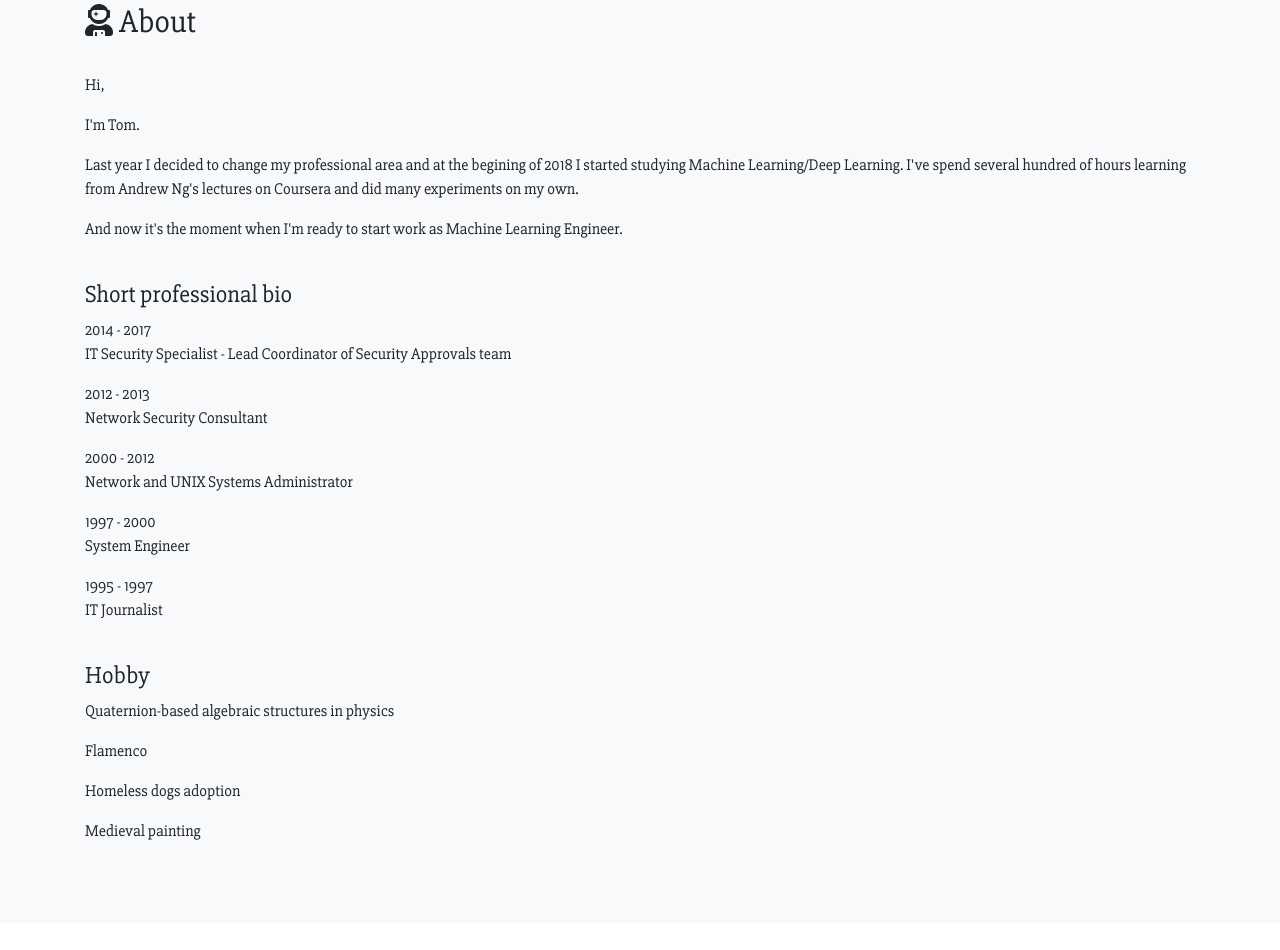
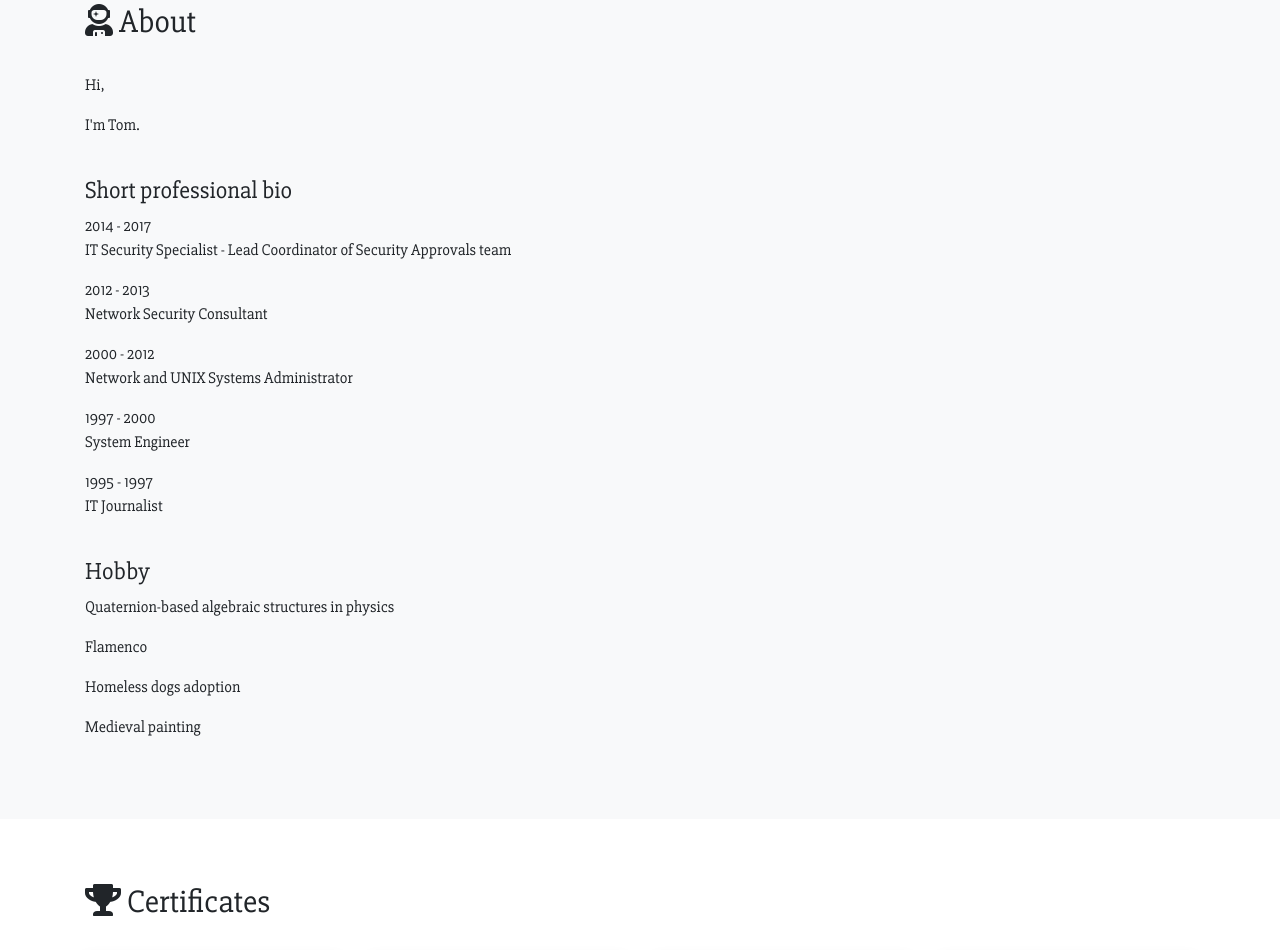
Before and after one commit to HALINA9000/HALINA9000.github.io, a plain HTML site: page index.html in a window 1280 px wide. Shown: the part 946-1896 px from the top of the page. Drawn offline with nearby package versions, Linux system fonts and the light colour scheme; some icons are missing.

Commit message:
Update index.html

```diff
--- a/index.html
+++ b/index.html
@@ -95,8 +95,6 @@
         <div class="container">
           <p>Hi,</p>
           <p>I'm Tom.</p>
-          <p>Last year I decided to change my professional area and at the begining of 2018 I started studying Machine Learning/Deep Learning. I've spend several hundred of hours learning from Andrew Ng's lectures on Coursera and did many experiments on my own.</p>
-          <p>And now it's the moment when I'm ready to start work as Machine Learning Engineer.</p>
 		</div>
 		<br>
 		<div class="container">
```
